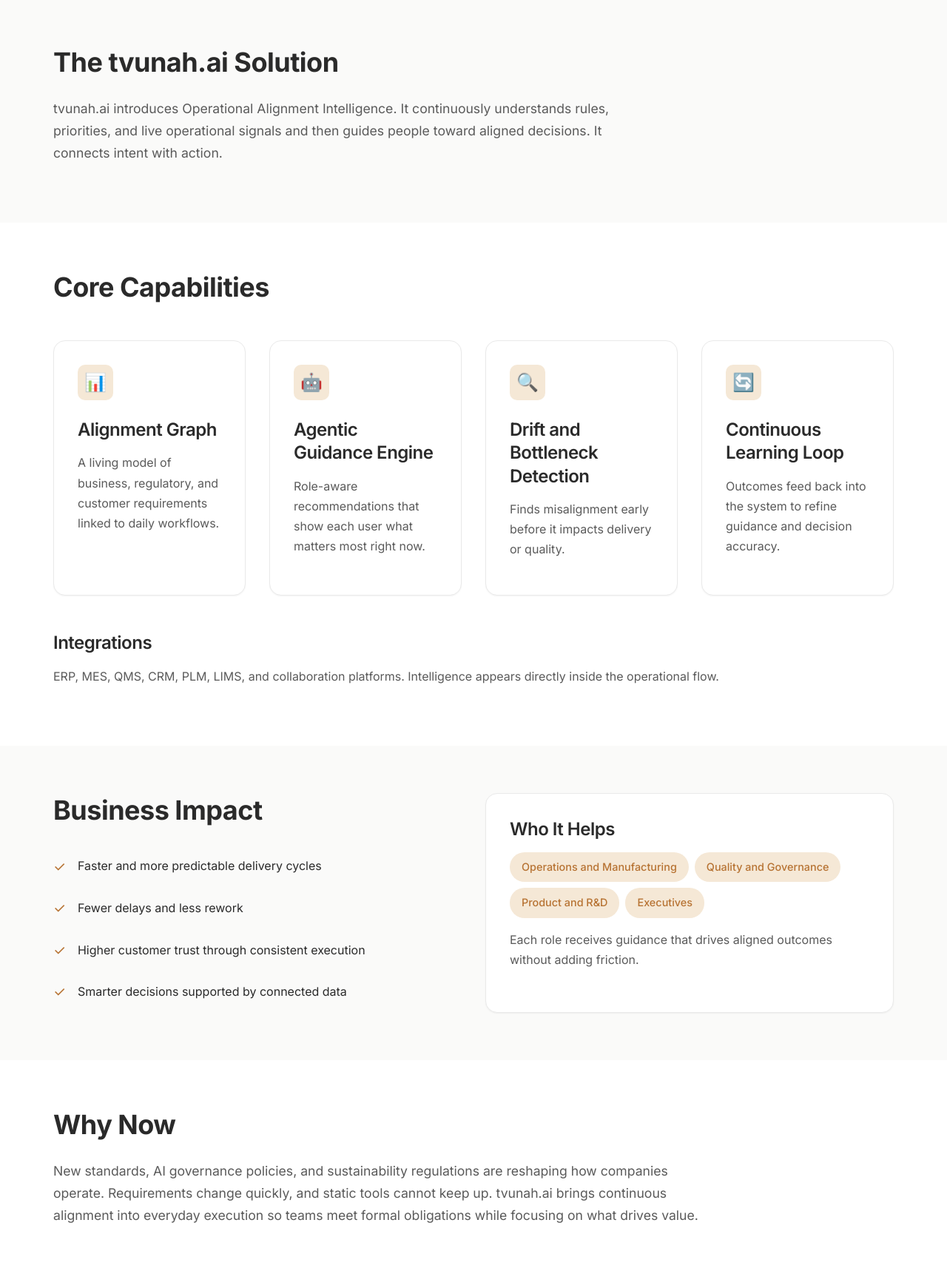
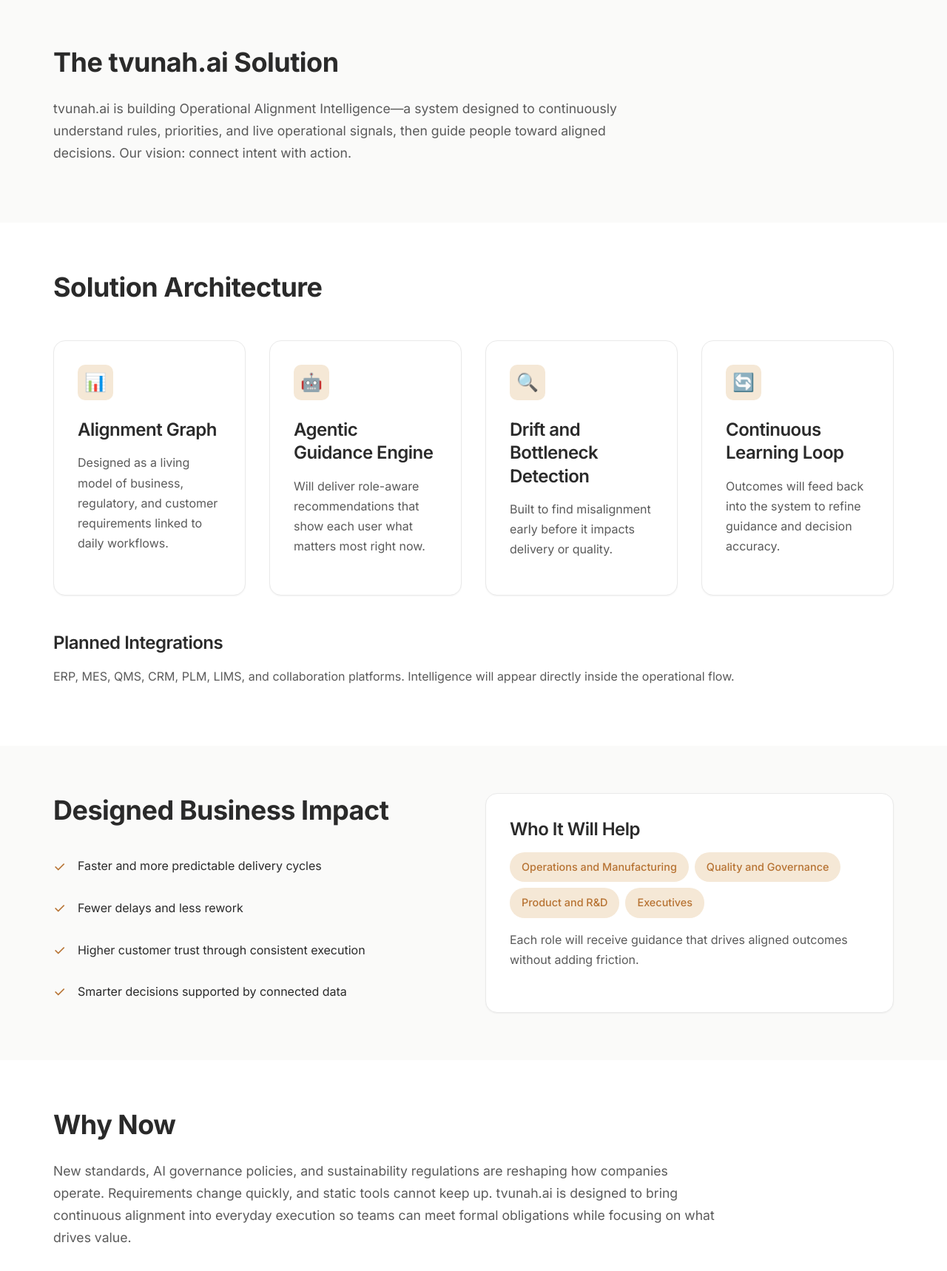
Before and after one commit to bgbg/tvunah.ai, a plain HTML site: page indexv2.html in a window 1280 px wide. Shown: the part 1020-2738 px from the top of the page at 74% size. Drawn offline with Linux system fonts and the light colour scheme.

Commit message:
refactor: update language to present vision and roadmap diplomatically
- Change capability claims to future-oriented language (is building, designed to, will deliver)
- Rename 'Capabilities' to 'Solution Architecture' for accuracy
- Update CTAs from 'Get a Demo' to 'Get in Touch' throughout
- Modify hero and solution sections to clarify development stage
- Ensure honest messaging without undermining credibility

```diff
--- a/indexv2.html
+++ b/indexv2.html
@@ -19,11 +19,11 @@
         </div>
         <ul class="nav-links">
           <li><a href="#solution">Solution</a></li>
-          <li><a href="#capabilities">Capabilities</a></li>
+          <li><a href="#capabilities">Architecture</a></li>
           <li><a href="#impact">Impact</a></li>
           <li><a href="#about">About</a></li>
           <li><a href="#contact" class="btn btn-secondary">Contact</a></li>
-          <li><a href="#demo" class="btn btn-primary">Get a Demo</a></li>
+          <li><a href="#demo" class="btn btn-primary">Get in Touch</a></li>
         </ul>
       </nav>
     </div>
@@ -35,10 +35,10 @@
       <div class="container">
         <h1>Connect what you intend to achieve with what you actually execute</h1>
         <p class="lead">Stay aligned with policies, customer expectations, and global standards every day in real time.
-tvunah.ai brings clarity into action with an intelligent layer that guides teams toward the next right step.</p>
+tvunah.ai is building an intelligent layer that will guide teams toward the next right step—bringing clarity into action.</p>
         <div class="hero-actions">
-          <a href="#demo" class="btn btn-primary">Get a Demo</a>
-          <a href="#how" class="btn btn-secondary">See how it works</a>
+          <a href="#demo" class="btn btn-primary">Get in Touch</a>
+          <a href="#capabilities" class="btn btn-secondary">See the vision</a>
         </div>
       </div>
     </section>
@@ -72,42 +72,42 @@
     <section class="section section-alt" id="solution">
       <div class="container">
         <h2>The tvunah.ai Solution</h2>
-        <p style="max-width: 800px; font-size: 1.1rem;">tvunah.ai introduces Operational Alignment Intelligence. It
-continuously understands rules, priorities, and live operational signals and then guides people toward aligned
-decisions. It connects intent with action.</p>
+        <p style="max-width: 800px; font-size: 1.1rem;">tvunah.ai is building Operational Alignment Intelligence—a
+system designed to continuously understand rules, priorities, and live operational signals, then guide people toward
+aligned decisions. Our vision: connect intent with action.</p>
       </div>
     </section>
 
     <!-- Capabilities Section -->
     <section class="section" id="capabilities">
       <div class="container">
-        <h2>Core Capabilities</h2>
+        <h2>Solution Architecture</h2>
         <div class="feature-grid">
           <div class="card">
             <div class="card-icon">📊</div>
             <h3>Alignment Graph</h3>
-            <p>A living model of business, regulatory, and customer requirements linked to daily workflows.</p>
+            <p>Designed as a living model of business, regulatory, and customer requirements linked to daily workflows.</p>
           </div>
           <div class="card">
             <div class="card-icon">🤖</div>
             <h3>Agentic Guidance Engine</h3>
-            <p>Role-aware recommendations that show each user what matters most right now.</p>
+            <p>Will deliver role-aware recommendations that show each user what matters most right now.</p>
           </div>
           <div class="card">
             <div class="card-icon">🔍</div>
             <h3>Drift and Bottleneck Detection</h3>
-            <p>Finds misalignment early before it impacts delivery or quality.</p>
+            <p>Built to find misalignment early before it impacts delivery or quality.</p>
           </div>
           <div class="card">
             <div class="card-icon">🔄</div>
             <h3>Continuous Learning Loop</h3>
-            <p>Outcomes feed back into the system to refine guidance and decision accuracy.</p>
+            <p>Outcomes will feed back into the system to refine guidance and decision accuracy.</p>
           </div>
         </div>
 
         <div class="integrations-section mt-5">
-          <h3>Integrations</h3>
-          <p>ERP, MES, QMS, CRM, PLM, LIMS, and collaboration platforms. Intelligence appears directly inside the
+          <h3>Planned Integrations</h3>
+          <p>ERP, MES, QMS, CRM, PLM, LIMS, and collaboration platforms. Intelligence will appear directly inside the
 operational flow.</p>
         </div>
       </div>
@@ -118,7 +118,7 @@
       <div class="container">
         <div class="grid grid-2">
           <div>
-            <h2>Business Impact</h2>
+            <h2>Designed Business Impact</h2>
             <ul style="list-style: none; padding: 0;">
               <li style="padding: 0.75rem 0; border-bottom: 1px solid var(--border-light); display: flex; align-items:
 center;">
@@ -142,7 +142,7 @@
             </ul>
           </div>
           <div class="card">
-            <h3>Who It Helps</h3>
+            <h3>Who It Will Help</h3>
             <div style="display: flex; flex-wrap: wrap; gap: 0.5rem; margin: 1rem 0;">
               <span style="background: var(--accent-light); color: var(--accent-primary); padding: 0.5rem 1rem;
 border-radius: 20px; font-size: 0.9rem; font-weight: 500;">Operations and Manufacturing</span>
@@ -153,7 +153,7 @@
               <span style="background: var(--accent-light); color: var(--accent-primary); padding: 0.5rem 1rem;
 border-radius: 20px; font-size: 0.9rem; font-weight: 500;">Executives</span>
             </div>
-            <p>Each role receives guidance that drives aligned outcomes without adding friction.</p>
+            <p>Each role will receive guidance that drives aligned outcomes without adding friction.</p>
           </div>
         </div>
       </div>
@@ -165,8 +165,8 @@
         <h2>Why Now</h2>
         <p style="max-width: 900px; font-size: 1.1rem;">New standards, AI governance policies, and sustainability
 regulations are reshaping how companies operate. Requirements change quickly, and static tools cannot keep up.
-tvunah.ai brings continuous alignment into everyday execution so teams meet formal obligations while focusing on what
-drives value.</p>
+tvunah.ai is designed to bring continuous alignment into everyday execution so teams can meet formal obligations while
+focusing on what drives value.</p>
       </div>
     </section>
 
@@ -221,10 +221,10 @@
       <div class="container">
         <div class="card" style="max-width: 800px;">
           <h2>Ready to Turn Clarity Into Action</h2>
-          <p>See tvunah.ai in your environment and learn how quickly alignment improves outcomes.</p>
+          <p>Learn how tvunah.ai will work in your environment and discover how alignment intelligence can improve outcomes.</p>
           <div class="hero-actions">
-            <a href="mailto:info@tvunah.ai" class="btn btn-primary">Request a Demo</a>
-            <a href="#capabilities" class="btn btn-secondary">Explore Capabilities</a>
+            <a href="mailto:info@tvunah.ai" class="btn btn-primary">Get in Touch</a>
+            <a href="#capabilities" class="btn btn-secondary">Explore Architecture</a>
           </div>
         </div>
       </div>
@@ -247,9 +247,9 @@
         </div>
         <div class="footer-section">
           <h4>Solution</h4>
-          <p><a href="#capabilities">Capabilities</a></p>
+          <p><a href="#capabilities">Architecture</a></p>
           <p><a href="#impact">Business Impact</a></p>
-          <p><a href="#demo">Get Demo</a></p>
+          <p><a href="#demo">Get in Touch</a></p>
         </div>
       </div>
       <div class="footer-bottom">
```
